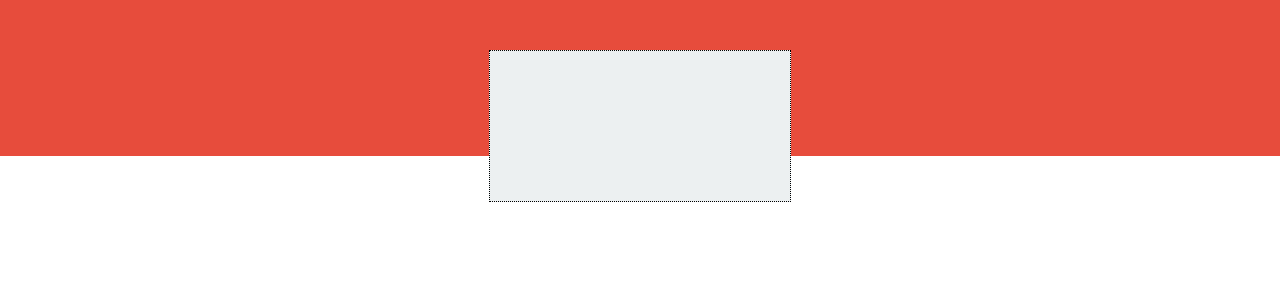
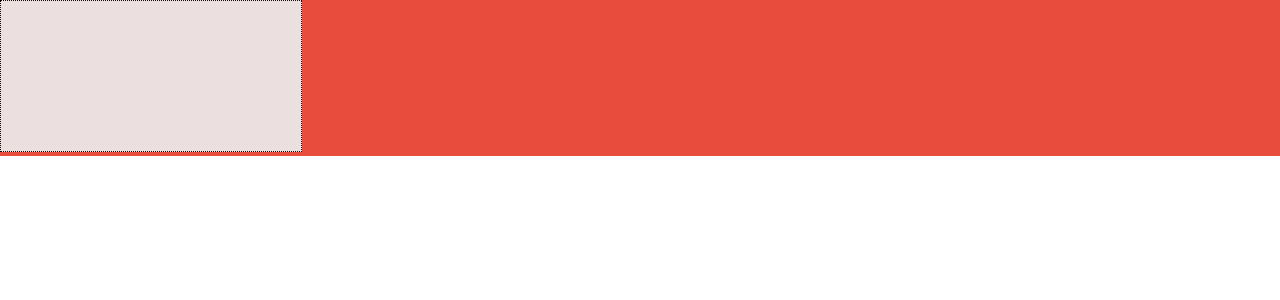
Before and after one commit to jasonngjs259/canvas-free-drawing, a React (Create React App) app: page / in a window 1280 px wide. Shown: the top 300 px of the page. Built offline with nearby package versions, Linux system fonts and the light colour scheme.

Commit message:
free drawing and determine true false

```diff
--- a/src/App.css
+++ b/src/App.css
@@ -1,13 +1,14 @@
 .App {
-  text-align: center;
+  /* text-align: center; */
   background: #e74c3c;
 }
 
 #canvas {
   position: relative;
   left: 0;
-  top: 50px;
+  top: 0;
   border: 1px dotted black;
   cursor: crosshair;
   background: #ecf0f1;
+  opacity: 0.9;
 }
--- a/src/App.js
+++ b/src/App.js
@@ -12,6 +12,11 @@ function App() {
     canvas.height = 900;
     context.strokeStyle = "#913d88";
     context.lineWidth = 10;
+
+    context.fillStyle = "red";
+    context.fillRect(0, 0, 800, 500);
+    context.fillStyle = "lime";
+    context.fillRect(400, 0, 100, 500);
 
     canvas.onmousedown = startDrawing;
     canvas.onmouseup = stopDrawing;
@@ -28,8 +33,22 @@ function App() {
         var x = e.pageX - canvas.offsetLeft;
         var y = e.pageY - canvas.offsetTop;
 
+        var rgba = context.getImageData(x, y, 1, 1).data;
+
+        if (rgba[0] === 255 && rgba[1] === 0 && rgba[2] === 0) {
+          console.log(false);
+        } else if (rgba[0] === 0 && rgba[1] === 255 && rgba[2] === 0) {
+          console.log(true);
+        }
+
         context.lineTo(x, y);
         context.stroke();
+      } else {
+        var x = e.clientX;
+        var y = e.clientY;
+
+        var rgba = context.getImageData(x, y, 1, 1).data;
+        // console.log(rgba[0], rgba[1], rgba[2]);
       }
     }
 
```
